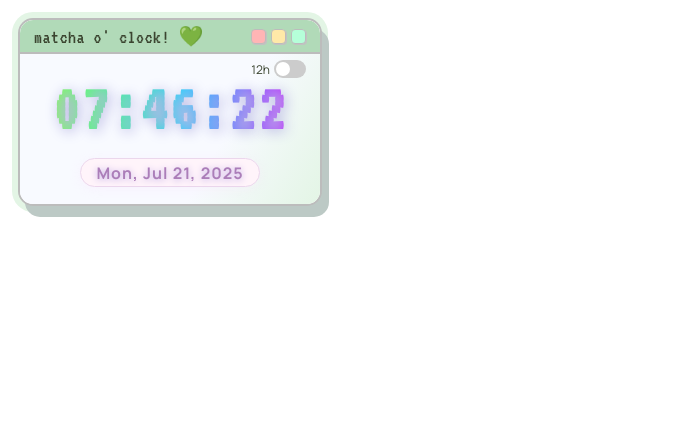
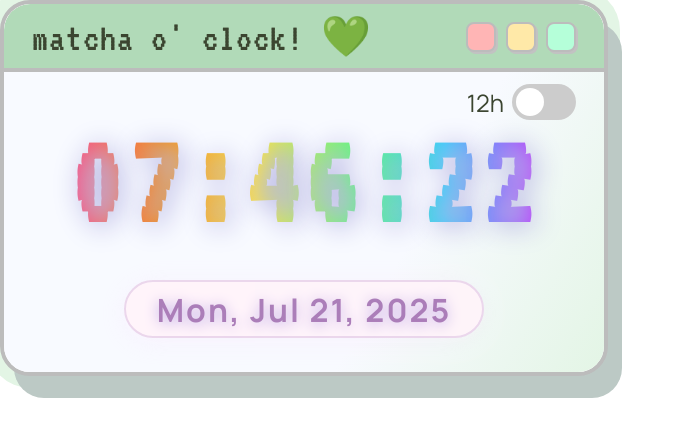
Before and after one commit to dawnbydesk/dawnbydesk, a plain HTML site: page retro-matcha-clock.html in a window 1280 px wide. Shown: the whole page, without its empty margins (0-685 px from the left). Drawn offline with Linux system fonts and the light colour scheme.

Commit message:
Update retro-matcha-clock.html

```diff
--- a/retro-matcha-clock.html
+++ b/retro-matcha-clock.html
@@ -2,6 +2,7 @@
 <html lang="en">
 <head>
   <meta charset="UTF-8">
+  <meta name="viewport" content="width=device-width, initial-scale=1.0">
   <title>retro matcha clock</title>
   <link href="https://fonts.googleapis.com/css2?family=VT323&family=Manrope:wght@400;700&display=swap" rel="stylesheet">
   <style>
@@ -11,18 +12,24 @@
       --pane-bg: #ffffff;
       --titlebar: #b1dab8;
     }
-    body {
+    html, body {
+      margin: 0; padding: 0;
       background: transparent;
       font-family: 'Manrope', sans-serif;
-      padding: 10px; }
+    }
+    .widget-wrapper {
+      width: 100%;
+      overflow: visible;
+    }
     .window {
-      position: absolute;
-      width: 300px;
+      position: relative;
+      width: 300px;                   /* base width */
       border: 2.5px solid var(--border);
       border-radius: 15px;
       background: var(--pane-bg);
       box-shadow: 7px 11px 0 #bcc9c5, 0 0 0 6px #e3f5e5;
       overflow: hidden;
+      transform-origin: top left;
     }
     .titlebar {
       display: flex; align-items: center; justify-content: space-between;
@@ -34,89 +41,75 @@
       border-bottom: 2px solid var(--border);
       border-radius: 13px 13px 0 0;
       user-select: none;
-      letter-spacing: 0.5px;
+      letter-spacing: .5px;
       box-shadow: 0 2px #e1f7ed;
     }
     .buttons { display: flex; gap: 5px; }
-    .button { width: 13px; height: 13px; border-radius: 4px; background: #ffe5ee; border: 1.3px solid #bcbcbc; box-shadow: 1px 1px 0 #c2c2c2; }
-    .button:nth-child(1) { background: #ffb5b5; }
-    .button:nth-child(2) { background: #ffe9a8; }
-    .button:nth-child(3) { background: #b5ffd9; }
+    .button {
+      width: 13px; height: 13px; border-radius: 4px;
+      border: 1.3px solid #bcbcbc; box-shadow: 1px 1px 0 #c2c2c2;
+      background: #ffe5ee;
+    }
+    .button:nth-child(1) { background: #ffb5b5 }
+    .button:nth-child(2) { background: #ffe9a8 }
+    .button:nth-child(3) { background: #b5ffd9 }
+
     .toggle-container {
-      position: absolute;
-      top: 40px;
-      right: 14px;
-      display: flex;
-      align-items: center;
-      gap: 4px;
-      font-size: 12px;
-      color: #3b4530;
-      z-index: 2;
+      position: absolute; top: 40px; right: 14px;
+      display: flex; align-items: center; gap: 4px;
+      font-size: 12px; color: #3b4530; z-index: 2;
     }
-    .switch { position: relative; display: inline-block; width: 32px; height: 18px; }
+    .switch { position: relative; width: 32px; height: 18px; }
     .switch input { opacity: 0; width: 0; height: 0; }
     .slider {
       position: absolute; cursor: pointer;
       top: 0; left: 0; right: 0; bottom: 0;
-      background-color: #ccc;
-      transition: .4s;
-      border-radius: 18px;
+      background-color: #ccc; transition: .4s; border-radius: 18px;
     }
     .slider:before {
       position: absolute; content: "";
       height: 14px; width: 14px;
       left: 2px; bottom: 2px;
-      background-color: white;
-      transition: .4s;
-      border-radius: 50%;
+      background: #fff; transition: .4s; border-radius: 50%;
     }
-    input:checked + .slider { background-color: var(--titlebar); }
-    input:checked + .slider:before { transform: translateX(14px); }
+    input:checked + .slider { background: var(--titlebar) }
+    input:checked + .slider:before { transform: translateX(14px) }
+
     .clock-container {
       display: flex; flex-direction: column; align-items: center;
       background: linear-gradient(120deg, #f8faff 65%, #e3f5e5 100%);
-      padding: 22px 0 16px;
-      min-height: 112px;
+      padding: 22px 0 16px; min-height: 112px;
     }
     .clock-time {
       font-family: 'VT323', monospace;
-      font-size: 66px;
-      font-weight: 700;
-      background: linear-gradient(90deg, #ff4686 0%, #fa8700 20%, #ffe53b 40%, #5eff6c 60%, #2acfff 80%, #737bff 90%, #c22cff 100%);
-      background-size: 220% 220%;
-      background-clip: text;
-      -webkit-background-clip: text;
+      font-size: 66px; font-weight: 700;
+      background: linear-gradient(90deg,
+        #ff4686 0%, #fa8700 20%, #ffe53b 40%,
+        #5eff6c 60%, #2acfff 80%, #737bff 90%, #c22cff 100%);
+      background-clip: text; -webkit-background-clip: text;
       -webkit-text-fill-color: transparent;
-      animation: rainbow-move 5s ease-in-out infinite alternate;
-      letter-spacing: 3px;
-      text-shadow: 2px 2px 14px #b8b7e3;
-      margin: 0 0 12px;
-      line-height: 1.03;
-      min-width: 225px;
+      animation: rainbow-move 2s ease-in-out infinite alternate;
+      letter-spacing: 3px; text-shadow: 2px 2px 14px #b8b7e3;
+      margin: 0 0 12px; line-height: 1.03; min-width: 225px;
       text-align: center;
     }
     @keyframes rainbow-move {
-      0% { background-position: 0% 60%; }
-      100% { background-position: 100% 60%; }
+      0% { background-position: 0% 60% }
+      100% { background-position: 100% 60% }
     }
     .clock-date {
       font-family: 'Manrope', sans-serif;
-      font-size: 16px;
-      font-weight: 700;
-      color: #a97ab7;
-      letter-spacing: 1px;
-      margin-top: 2px;
+      font-size: 16px; font-weight: 700; color: #a97ab7;
+      letter-spacing: 1px; margin-top: 2px;
       text-shadow: 0 1px 7px #baa5e5;
-      background: #fff4fa;
-      padding: 3px 15px 2px;
-      border-radius: 16px;
-      border: 1.2px solid #ebd6ec;
-      box-shadow: 0 2px 12px #fbe3fd50;
-      opacity: 0.97;
+      background: #fff4fa; padding: 3px 15px 2px;
+      border-radius: 16px; border: 1.2px solid #ebd6ec;
+      box-shadow: 0 2px 12px #fbe3fd50; opacity: .97;
     }
   </style>
 </head>
 <body>
+  <div class="widget-wrapper">
     <div class="window">
       <div class="titlebar">
         <span>matcha o' clock! 💚</span>
@@ -138,23 +131,56 @@
         <div class="clock-date" id="clock-date"></div>
       </div>
     </div>
+  </div>
+
   <script>
-    const toggle = document.getElementById('toggle-format');
-    function pad(n) { return n < 10 ? '0' + n : n; }
-    function updateClock() {
-      const now = new Date();
-      const hours = now.getHours();
+    document.addEventListener('DOMContentLoaded', () => {
+      const toggle    = document.getElementById('toggle-format');
+      const clock     = document.getElementById('clock');
+      const clockDate = document.getElementById('clock-date');
+      const wrap      = document.querySelector('.widget-wrapper');
+      const win       = wrap.querySelector('.window');
+      const baseW     = 300;
+
+      function pad(n){ return n < 10 ? '0'+n : n }
+
+      function updateClock(){
+        const now = new Date(), h = now.getHours();
         if (toggle.checked) {
-        const h12 = hours % 12 || 12;
-        document.getElementById('clock').textContent = pad(h12) + ':' + pad(now.getMinutes()) + (hours >= 12 ? ' pm' : ' am');
+          const h12 = h % 12 || 12;
+          clock.textContent = pad(h12) + ':' + pad(now.getMinutes()) +
+                              (h >= 12 ? ' pm' : ' am');
         } else {
-        document.getElementById('clock').textContent = pad(hours) + ':' + pad(now.getMinutes()) + ':' + pad(now.getSeconds());
+          clock.textContent = pad(h) + ':' + pad(now.getMinutes()) +
+                              ':' + pad(now.getSeconds());
         }
-      document.getElementById('clock-date').textContent = now.toLocaleDateString(undefined, { weekday:'short', year:'numeric', month:'short', day:'numeric' });
+        clockDate.textContent = now.toLocaleDateString(undefined, {
+          weekday:'short', year:'numeric', month:'short', day:'numeric'
+        });
       }
-    updateClock();
+
+      function resizeScale(){
+        const width = wrap.clientWidth;
+        let scale = width / baseW;
+        scale = Math.min(Math.max(scale, 1), 2);
+        win.style.transform = `scale(${scale})`;
+        // after scaling, get the new height and apply it so Notion won't clip
+        wrap.style.height = win.getBoundingClientRect().height + 'px';
+      }
+
+      // initial
+      updateClock(); resizeScale();
+      // tick every second
       setInterval(updateClock, 1000);
+      // watch for toggle
       toggle.addEventListener('change', updateClock);
+      // watch for wrapper width changes
+      if ('ResizeObserver' in window) {
+        new ResizeObserver(resizeScale).observe(wrap);
+      } else {
+        window.addEventListener('resize', resizeScale);
+      }
+    });
   </script>
 </body>
 </html>
```
Lines whose indentation alone changed are shown as unchanged.
